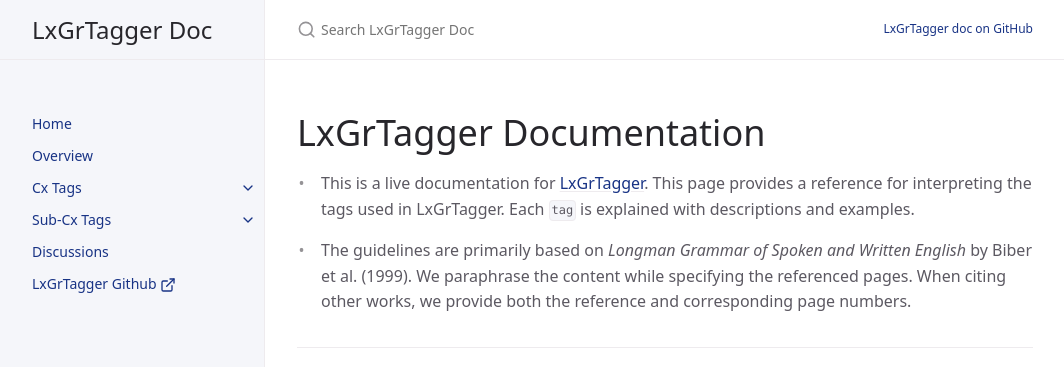
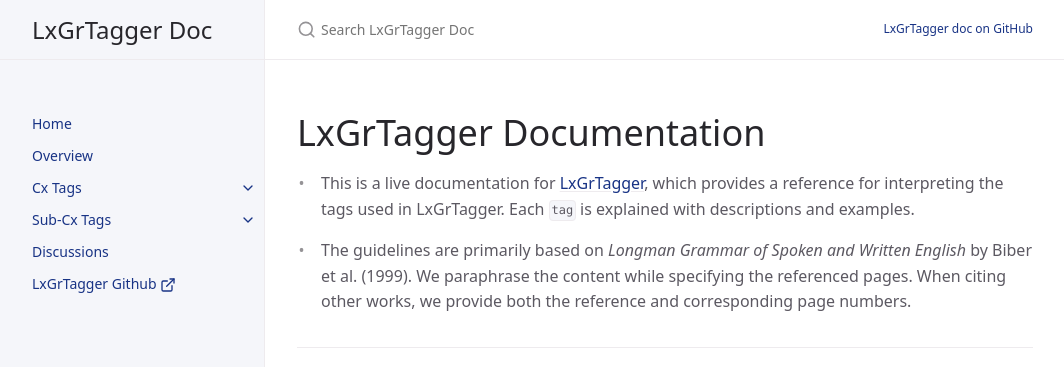
Before and after one commit to LCR-ADS-Lab/LxGrTagger-Documentation, a Jekyll site: the page built from index.md, in a window 1280 px wide. Shown: the top 367 px of the page, without its empty margins (107-1171 px from the left). Built offline with Jekyll 4.4.1, drawn with Linux system fonts in a browser that asks for light colours; cached includes are drawn as plain includes.

Commit message:
index update

```diff
--- a/index.md
+++ b/index.md
@@ -6,8 +6,7 @@ nav_order: 1
 
 # LxGrTagger Documentation
 
-- This is a live documentation for [LxGrTagger](https://github.com/kristopherkyle/LxGrTgr).
-This page provides a reference for interpreting the tags used in LxGrTagger.
+- This is a live documentation for [LxGrTagger](https://github.com/kristopherkyle/LxGrTgr), which provides a reference for interpreting the tags used in LxGrTagger.
 Each `tag` is explained with descriptions and examples.
 
 - The guidelines are primarily based on *Longman Grammar of Spoken and Written English* by Biber et al. (1999). We paraphrase the content while specifying the referenced pages. When citing other works, we provide both the reference and corresponding page numbers.
```
Also changed, not shown: 2 other files.
